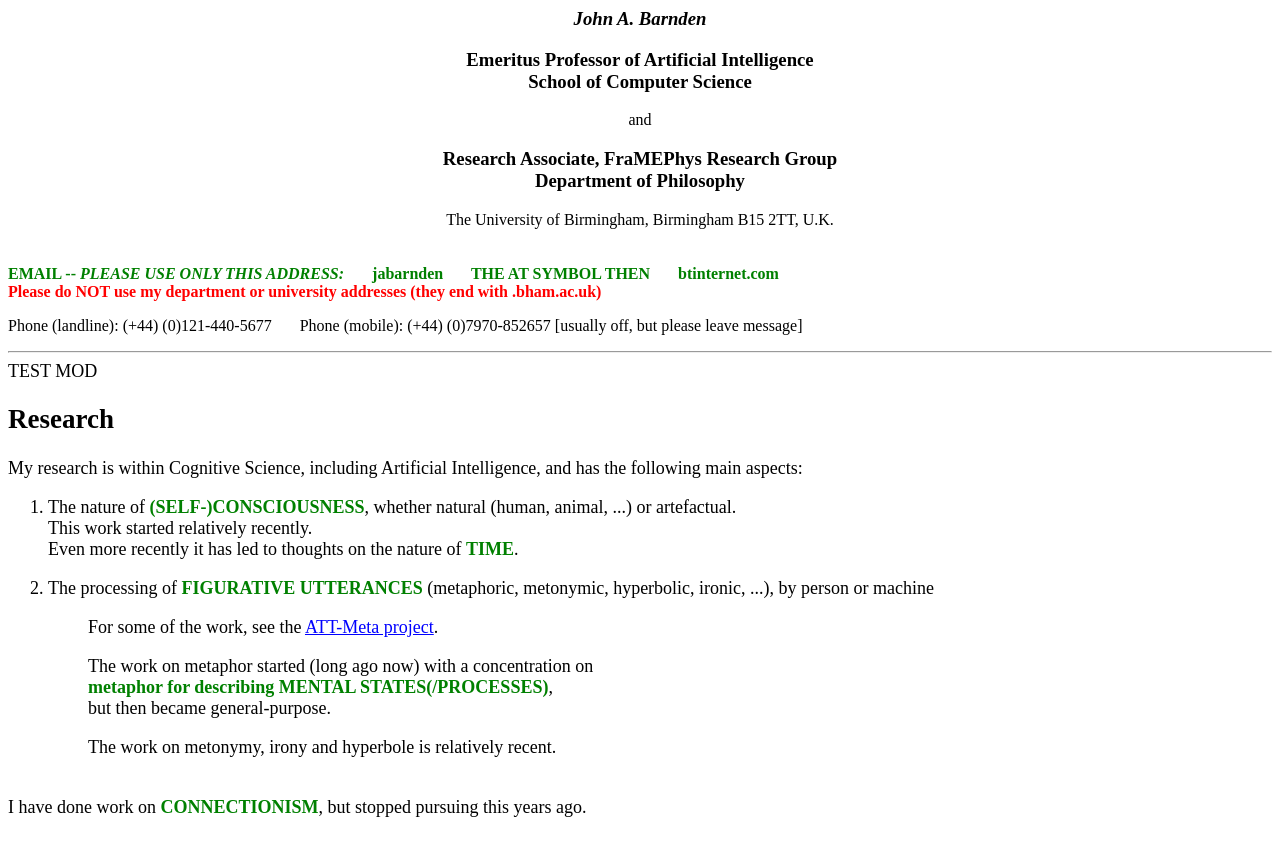
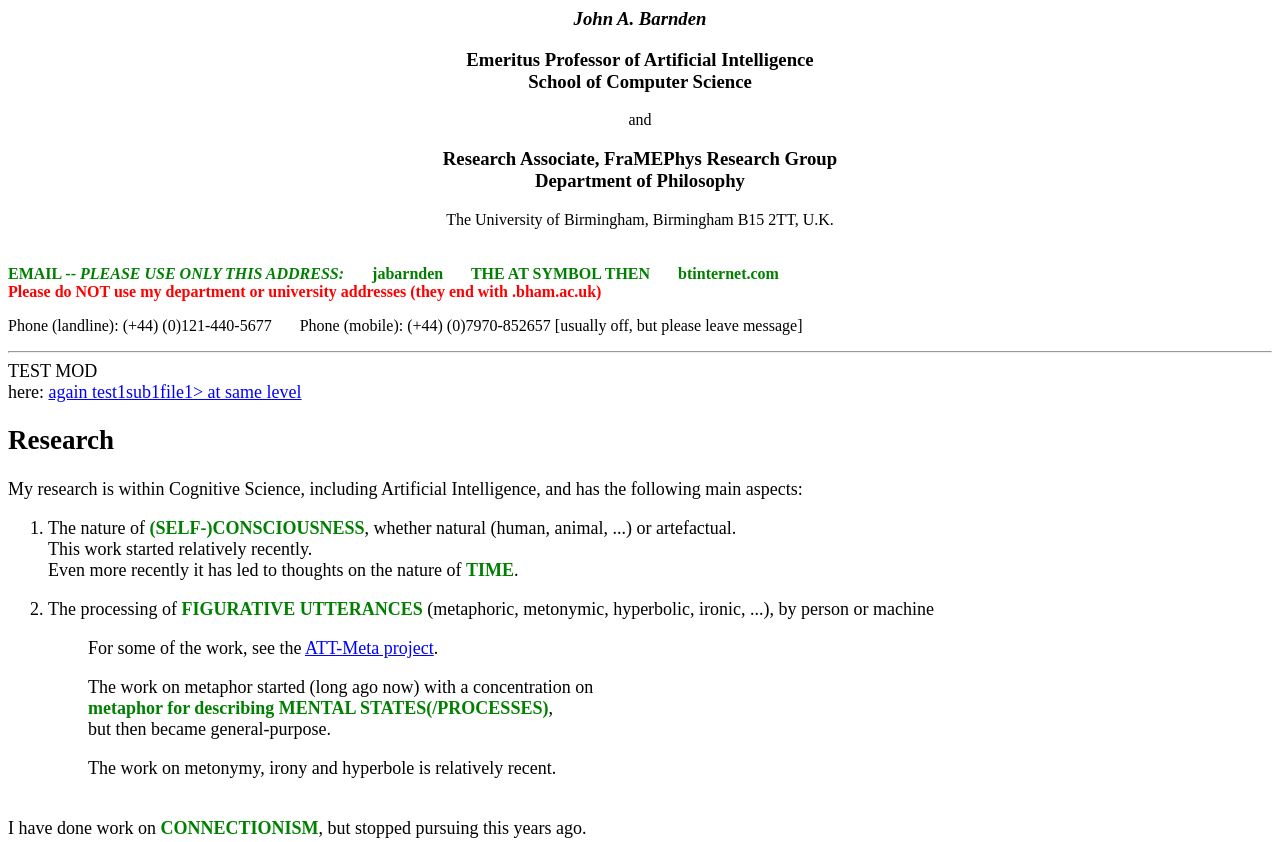
Before and after one commit to johnbarnden/johnbarnden.github.io, a plain HTML site: page index.html in a window 1280 px wide. Shown: the top 842 px of the page. Drawn offline with Linux system fonts and the light colour scheme.

Commit message:
Update index.html

```diff
--- a/index.html
+++ b/index.html
@@ -50,6 +50,8 @@ Phone (mobile): (+44) (0)7970-852657 [usually off, but please leave message]
 <HR>
 
 TEST MOD
+    <BR>
+    here: <A HREF=testsub1file1>again test1sub1file1> at same level</A>
 
 <H2>Research</H2>
 
```
